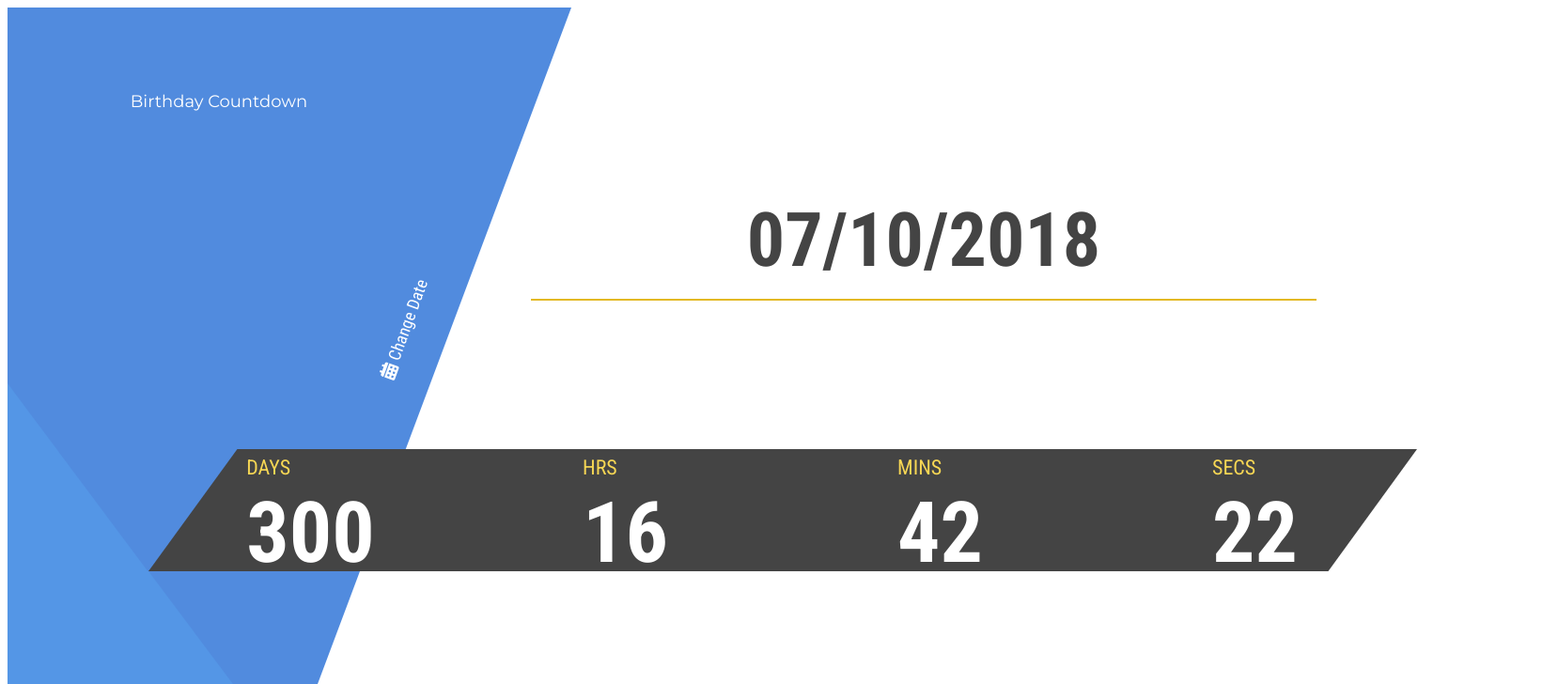
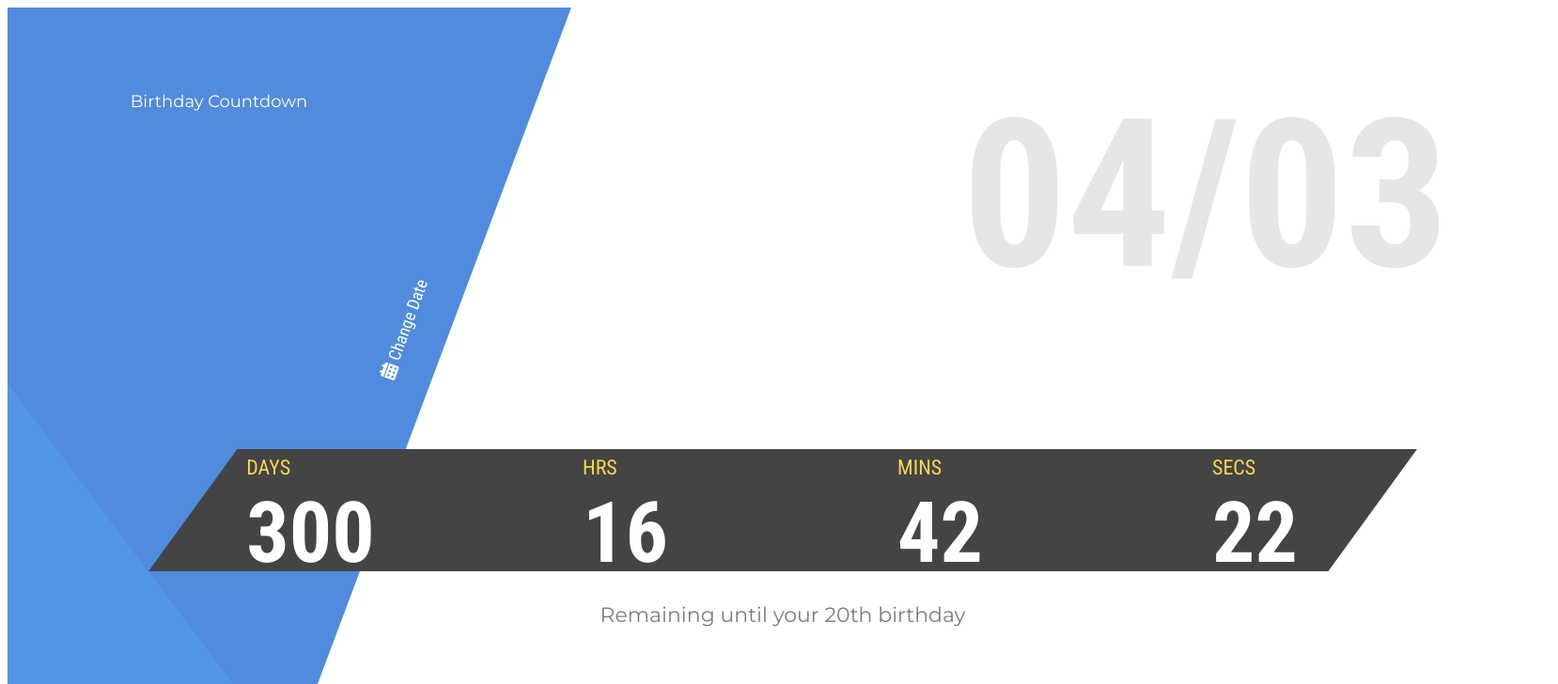
Before and after one commit to LindsayWilde/birthday-lindsay, a React (Create React App) app: page / in a window 1280 px wide. Both pictures are taken after a click on the button "Generate Countdown". Shown: the top 728 px of the page at 94% size, 1658 px wide, since content can reach past the window. Built offline with nearby package versions, Linux system fonts and the light colour scheme.

Commit message:
added large text and remaining label. finish most of the design

```diff
--- a/src/App.css
+++ b/src/App.css
@@ -15,6 +15,17 @@
     font-weight: 300;
     line-height: 22px;
     padding: 55px 75px; }
+  .grid__remaining {
+    grid-row: 4/5;
+    grid-column: 1/-1;
+    text-align: center;
+    margin-top: 33px;
+    color: #7c7c7c;
+    font-family: 'Montserrat';
+    font-size: 22px;
+    font-weight: 300;
+    text-align: center;
+    line-height: 27px; }
 
 .grid__skew-light-one {
   z-index: 10;
@@ -61,7 +72,8 @@
 .picker {
   grid-column: 5/10;
   grid-row: 2/3;
-  justify-self: center; }
+  justify-self: center;
+  align-self: end; }
   .picker input {
     font-size: 80px;
     font-family: 'Roboto Condensed';
@@ -136,5 +148,19 @@
   background-color: transparent;
   border: none;
   transform: rotate(-70deg) translate(-70px, -70px); }
+  \
+
+.change-date:focus {
+    outline: none; }
   .change-date i {
     margin-right: 5px; }
+
+.large-text {
+  grid-column: 8/11;
+  grid-row: 1/3;
+  align-self: center;
+  justify-self: center;
+  color: #E6E6E6;
+  font-family: 'Roboto Condensed';
+  font-size: 220px;
+  font-weight: 700; }
--- a/src/App.js
+++ b/src/App.js
@@ -3,6 +3,7 @@ import Picker from './picker';
 import Button from './button';
 import Clock from './clock';
 import ChangeData from './changeDate';
+import LargeText from './largeText';
 
 import './App.css';
 
@@ -20,17 +21,20 @@ export default class App extends Component {
         if(this.state.active) {
             return [
                 <Clock />,
-                ChangeData('Change Date', () => this.setState({ active:false }))
+                ChangeData('Change Date', () => this.setState({ active:false })),
+                LargeText('04/03'),
+                <label className="grid__remaining">Remaining until your 20th birthday</label>
             ]
         } else {
-            return Button('Generate Countdown', () => this.setState({active:true}))
+            return [
+                Button('Generate Countdown', () => this.setState({active:true})),
+                <Picker />
+            ]
         }
     }.bind(this)
 
 
   render() {
-
-     // return <div className=""><Clock/></div>
 
     return (
         <div className="grid">
@@ -44,7 +48,7 @@ export default class App extends Component {
             <div className="grid__skew-light-two"></div>
             <div className="grid__skew-light-three-box"></div>
 
-            <Picker />
+
             { this.renderItems() }
         </div>
     );
--- a/src/App.scss
+++ b/src/App.scss
@@ -4,3 +4,4 @@
 @import './button.scss';
 @import './clock.scss';
 @import './changeDate.scss';
+@import './largeText.scss';
--- a/src/changeDate.scss
+++ b/src/changeDate.scss
@@ -13,7 +13,11 @@
     background-color: transparent;
     border:none;
 
-    transform: rotate(-70deg) translate(-70px, -70px);
+    transform: rotate(-70deg) translate(-70px, -70px);\
+
+    &:focus {
+        outline: none;
+    }
     i {
         margin-right: 5px;
     }
--- /dev/null
+++ b/src/largeText.js
@@ -0,0 +1,11 @@
+import React from 'react';
+
+const LargeText = (text) => {
+    return(
+        <div className="large-text">
+            {text}
+        </div>
+    )
+}
+
+export default LargeText;
--- /dev/null
+++ b/src/largeText.scss
@@ -0,0 +1,13 @@
+$color-gray-two: #E6E6E6;
+
+.large-text {
+    grid-column: 8/11;
+    grid-row:1/3;
+    align-self: center;
+    justify-self: center;
+
+    color: $color-gray-two;
+    font-family: 'Roboto Condensed';
+    font-size: 220px;
+    font-weight: 700;
+}
--- a/src/picker.css
+++ b/src/picker.css
@@ -1,7 +1,8 @@
 .picker {
   grid-column: 5/10;
   grid-row: 2/3;
-  justify-self: center; }
+  justify-self: center;
+  align-self: end; }
   .picker input {
     font-size: 80px;
     font-family: 'Roboto Condensed';
--- a/src/picker.scss
+++ b/src/picker.scss
@@ -4,6 +4,7 @@ $color-gray-one: #444;
     grid-column: 5/10;
     grid-row: 2/3;
     justify-self: center;
+    align-self: end;
 
 
     input {
```
Also changed, not shown: src/base.css (+11 -0 lines), src/base.scss (+13 -0 lines).
